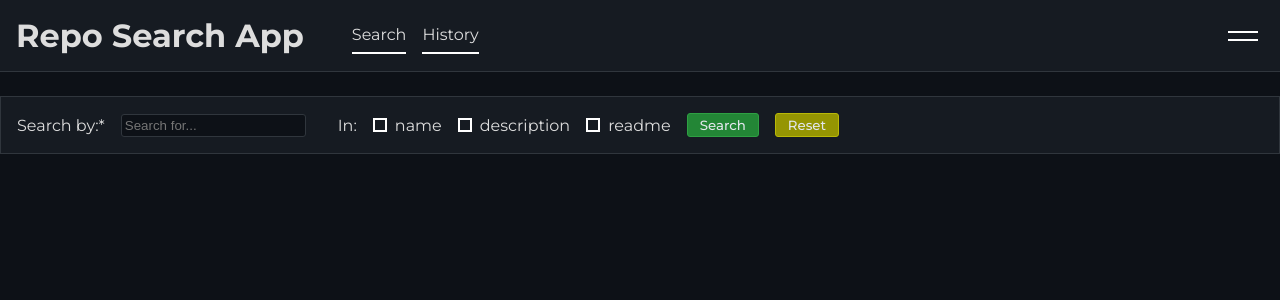
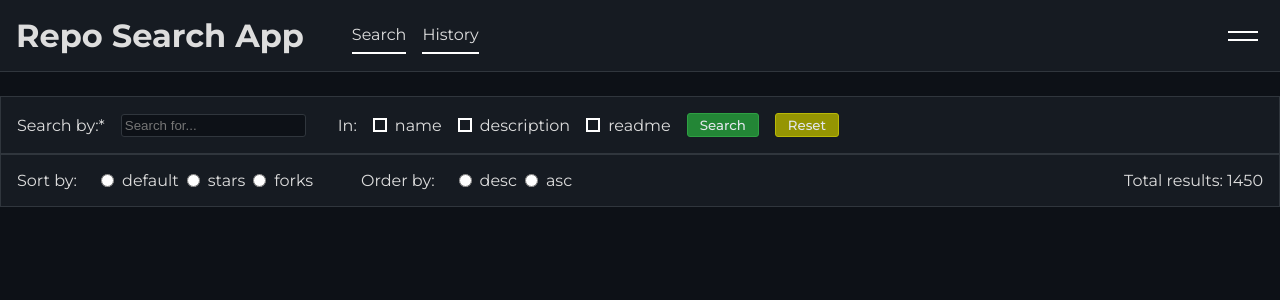
Before and after one commit to Bazsa241/repo-search-app, a React (Create React App) app: page / in a window 1280 px wide. Shown: the top 300 px of the page. Built offline with nearby package versions, Linux system fonts and the light colour scheme.

Commit message:
basic search result

```diff
--- a/src/App.js
+++ b/src/App.js
@@ -1,5 +1,6 @@
 import Header from "./components/Header"
 import SearchBar from "./components/SearchBar"
+import SearchResult from "./components/SearchResult"
 
 
 function App() {
@@ -7,6 +8,7 @@ function App() {
     <div className="App">
       <Header />
       <SearchBar />
+      <SearchResult />
     </div>
   );
 }
--- /dev/null
+++ b/src/components/SearchResult.js
@@ -0,0 +1,65 @@
+import styled from "styled-components"
+
+
+const SearchResult = () => {
+  return (
+    <ResultContainer>
+      <div className="sort">
+        <div className="sort-by">
+          <p>Sort by: </p>
+          <input type="radio" name="sort" id="default"/>
+          <label htmlFor="default">default</label>
+          <input type="radio" name="sort" id="stars"/>
+          <label htmlFor="stars">stars</label>
+          <input type="radio" name="sort" id="forks"/>
+          <label htmlFor="forks">forks</label>
+        </div>
+        <div className="order-by">
+          <p>Order by: </p>
+          <input type="radio" name="order" id="desc"/>
+          <label htmlFor="desc">desc</label>
+          <input type="radio" name="order" id="asc"/>
+          <label htmlFor="asc">asc</label>
+        </div>
+        <div className="total">
+          <p>Total results: 1450</p>
+        </div>
+      </div>
+      <div className="result">
+
+      </div>
+    </ResultContainer>
+  )
+}
+
+
+const ResultContainer = styled.div`
+    background: #161B22;
+    padding: 1rem;
+    border: 1px solid #30363d;
+
+  .sort {
+    display: flex;
+    align-items: center;
+    gap: 3rem;
+
+    .sort-by, .order-by {
+      display: flex;
+      align-items: center;
+      gap: .5rem;
+
+      p {
+        margin-right: 1rem;
+      }
+    }
+
+    .total {
+      flex-grow: 1;
+      text-align: right;
+    }
+  }
+
+
+`
+
+export default SearchResult
```
